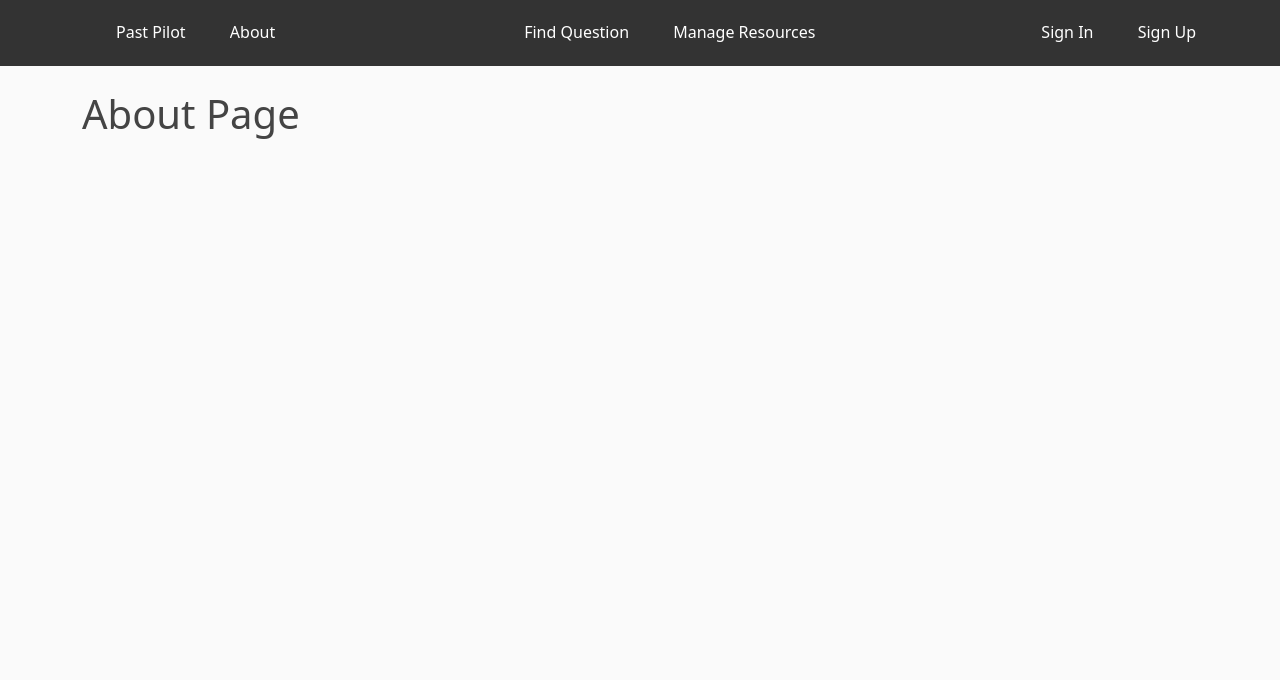
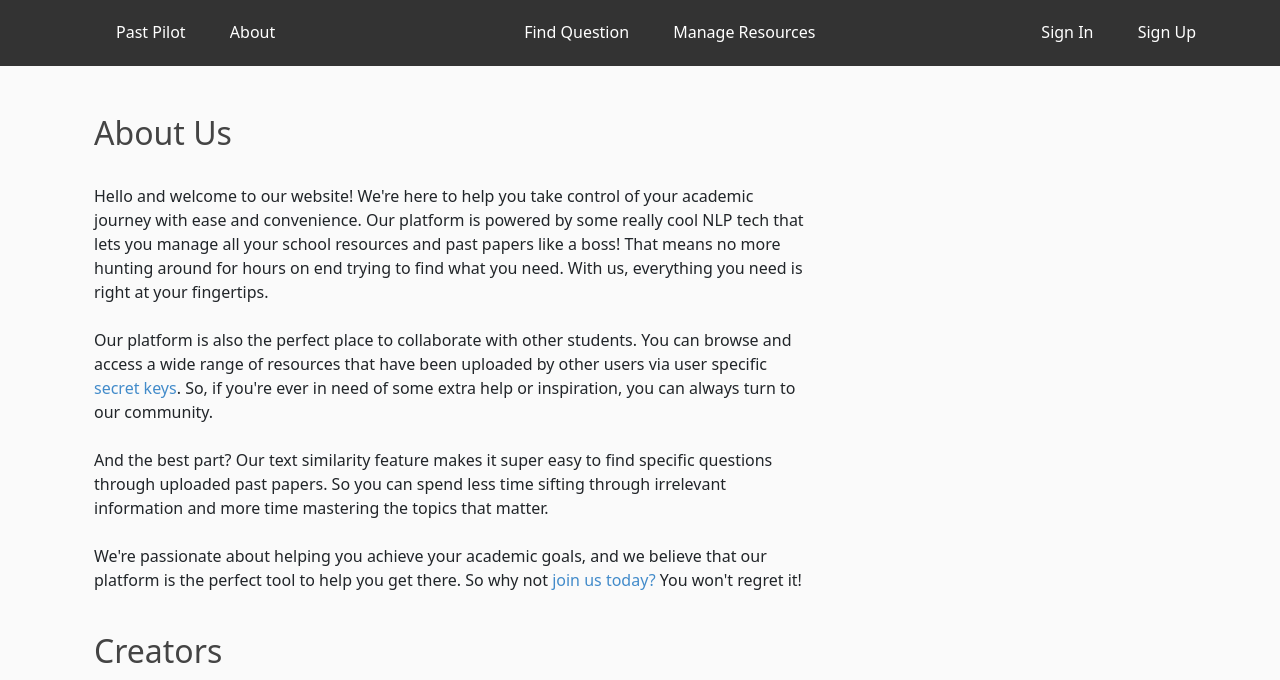
Before and after one commit to ycatsh/past-pilot, a Flask app: page /about in a window 1280 px wide. Shown: the top 680 px of the page. Before the commit the page ends 139 px from the top, so only its background shows below. Run offline with Flask 3, Linux system fonts and the light colour scheme.

Commit message:
html updates

```diff
--- a/past_pilot/templates/about.html
+++ b/past_pilot/templates/about.html
@@ -1,5 +1,40 @@
 {% extends "layout.html" %}
 {% block content %}
-<br>
-<h1>About Page</h1>
+<div class="container">
+    <br>
+    <br>
+    <h2>About Us</h2>
+    <p>
+    <br>
+    Hello and welcome to our website! We're here to help you take control of your academic journey
+    with ease and convenience. Our platform is powered by some really cool NLP tech that lets you manage all your
+    school resources and past papers like a boss! That means no more hunting around for hours on end trying to find
+    what you need. With us, everything you need is right at your fingertips.
+    <br>
+    <br>
+    Our platform is also the perfect place to collaborate with other students. You can browse and access
+    a wide range of resources that have been uploaded by other users via user specific <a href="{{ url_for('signup')}}">secret keys</a>. So, if you're ever in need of some extra help
+    or inspiration, you can always turn to our community.
+    <br>
+    <br>
+    And the best part? Our text similarity feature makes it super easy to find specific questions through uploaded
+    past papers. So you can spend less time sifting through irrelevant information and more time mastering the topics
+    that matter.
+    <br>
+    <br>
+    We're passionate about helping you achieve your academic goals, and we believe that our platform is the perfect
+    tool to help you get there. So why not <a href="{{ url_for('signup')}}">join us today?</a> You won't regret it!
+    </p>
+    <br>
+
+    <h2>Creators</h2>
+    <div class="creators">
+        <br>
+        <div class="links">
+        Yash Goyal <a href="github.com/ycatsh"><img src="{{ url_for('static', filename='logos/github-icon.svg')}}"></a> <a href="https://www.linkedin.com/in/ysgoyal/"><img src="{{ url_for('static', filename='logos/linkedin-icon.svg')}}" width="24" height="24"></a>
+        <br>
+        Samatva Kasat <a href="github.com/samkas125"><img src="{{ url_for('static', filename='logos/github-icon.svg')}}"></a> <a href="https://www.linkedin.com/in/samatva/"><img src="{{ url_for('static', filename='logos/linkedin-icon.svg')}}" width="24" height="24"></a>
+        </div>
+    </div>
+</div>
 {% endblock content %}
--- a/past_pilot/templates/layout.html
+++ b/past_pilot/templates/layout.html
@@ -8,7 +8,7 @@
     <link href="https://cdn.jsdelivr.net/npm/bootstrap@5.3.0-alpha1/dist/css/bootstrap.min.css" rel="stylesheet" integrity="sha384-GLhlTQ8iRABdZLl6O3oVMWSktQOp6b7In1Zl3/Jr59b6EGGoI1aFkw7cmDA6j6gD" crossorigin="anonymous">
 
     <link rel="stylesheet" type="text/css" href="{{ url_for('static', filename='layout.css') }}">
-    <link rel="icon" type="image/x-icon" href="../static/favicon.png?v=4f32ecc8f43d">
+    <link rel="icon" type="image/x-icon" href="../static/logos/favicon.png?v=2">
     <title>Past Pilot</title>
 
 </head>
```
